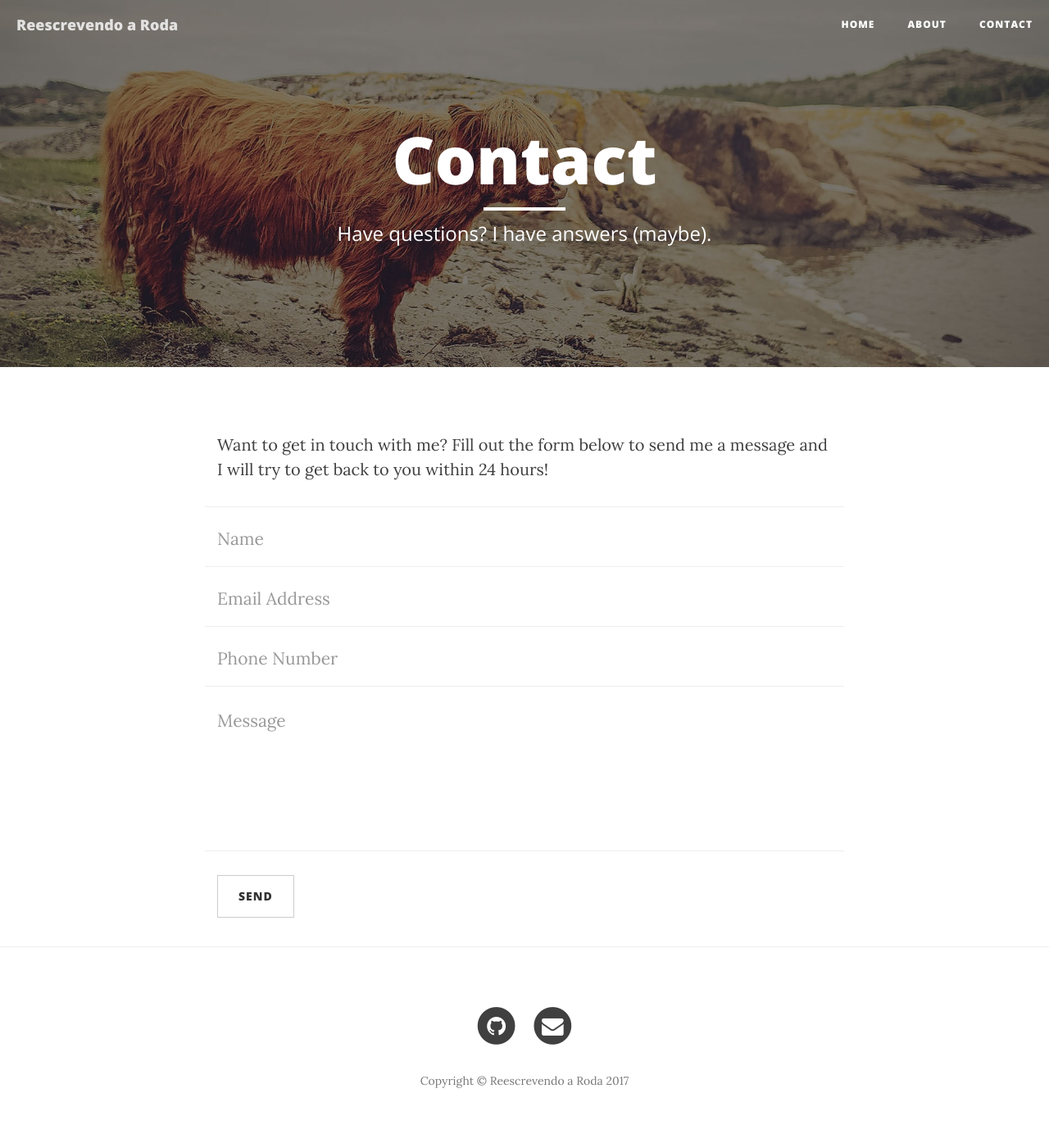
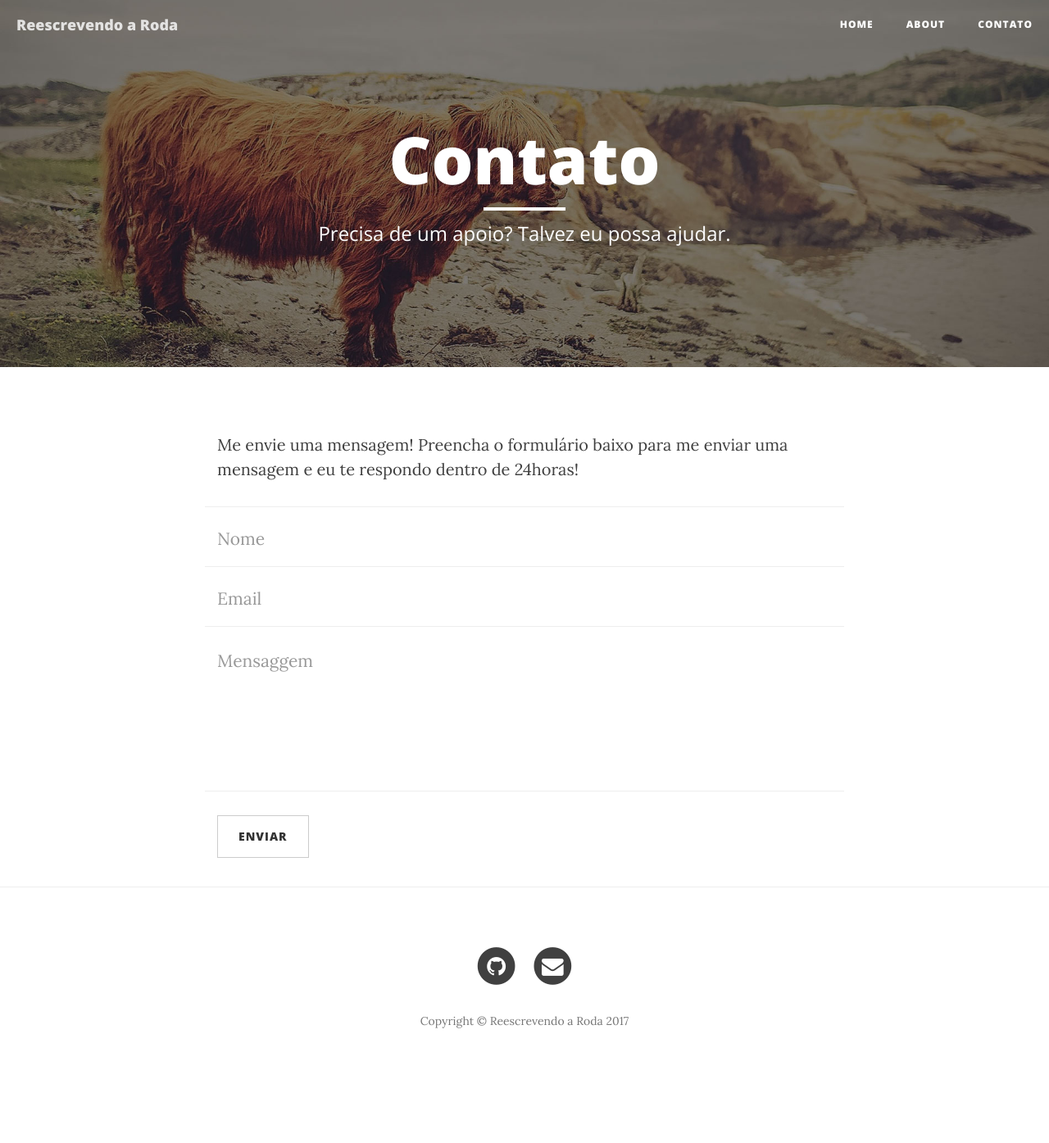
Before and after one commit to ZehT/reescrevendoaroda, a Jekyll site: the page built from contact.html, in a window 1280 px wide. Shown: the whole page at 82% size. Built offline with Jekyll 4.4.1, drawn with Linux system fonts in a browser that asks for light colours; nearby versions of some CDN libraries; after the commit the page ends 1322 px from its top, so only the background shows below that.

Commit message:
ajustes + mail with https://formspree.io/

```diff
--- a/contact.html
+++ b/contact.html
@@ -1,40 +1,31 @@
 ---
 layout: page
-title: "Contact"
-description: "Have questions? I have answers (maybe)."
+title: "Contato"
+description: "Precisa de um apoio? Talvez eu possa ajudar."
 header-img: "img/contact-bg.jpg"
 ---
 
-<p>Want to get in touch with me? Fill out the form below to send me a message and I will try to get back to you within 24 hours!</p>
-<!-- Contact Form - Enter your email address on line 19 of the mail/contact_me.php file to make this form work. -->
-<!-- WARNING: Some web hosts do not allow emails to be sent through forms to common mail hosts like Gmail or Yahoo. It's recommended that you use a private domain email address! -->
-<!-- NOTE: To use the contact form, your site must be on a live web host with PHP! The form will not work locally! -->
-<form name="sentMessage" id="contactForm" novalidate>
+<p>Me envie uma mensagem! Preencha o formulário baixo para me enviar uma mensagem e eu te respondo dentro de 24horas!</p>
+
+<form method="post"  action="http://formspree.io/jhtrein@gmail.com" novalidate>
     <div class="row control-group">
         <div class="form-group col-xs-12 floating-label-form-group controls">
-            <label>Name</label>
-            <input type="text" class="form-control" placeholder="Name" id="name" required data-validation-required-message="Please enter your name.">
+            <label>Nome</label>
+            <input type="text" class="form-control" id="name" placeholder="Nome" name="name" required data-validation-required-message="Não esqueça seu nome">
             <p class="help-block text-danger"></p>
         </div>
     </div>
     <div class="row control-group">
         <div class="form-group col-xs-12 floating-label-form-group controls">
-            <label>Email Address</label>
-            <input type="email" class="form-control" placeholder="Email Address" id="email" required data-validation-required-message="Please enter your email address.">
-            <p class="help-block text-danger"></p>
-        </div>
-    </div>
-    <div class="row control-group">
-        <div class="form-group col-xs-12 floating-label-form-group controls">
-            <label>Phone Number</label>
-            <input type="tel" class="form-control" placeholder="Phone Number" id="phone" required data-validation-required-message="Please enter your phone number.">
+            <label>Email</label>
+            <input type="email" class="form-control" id="email" placeholder="Email" name="_replyto" required data-validation-required-message="Não esqueça seu e-mail">
             <p class="help-block text-danger"></p>
         </div>
     </div>
     <div class="row control-group">
         <div class="form-group col-xs-12 floating-label-form-group controls">
             <label>Message</label>
-            <textarea rows="5" class="form-control" placeholder="Message" id="message" required data-validation-required-message="Please enter a message."></textarea>
+            <textarea rows="5" class="form-control" id="message" placeholder="Mensaggem" name="message" required data-validation-required-message="Não esqueça da mensagem."></textarea>
             <p class="help-block text-danger"></p>
         </div>
     </div>
@@ -42,7 +33,7 @@ header-img: "img/contact-bg.jpg"
     <div id="success"></div>
     <div class="row">
         <div class="form-group col-xs-12">
-            <button type="submit" class="btn btn-default">Send</button>
+            <button type="submit" class="btn btn-default">Enviar</button>
         </div>
     </div>
 </form>
--- a/index.html
+++ b/index.html
@@ -14,7 +14,7 @@
         </h3>
         {% endif %}
     </a>
-    <p class="post-meta">Posted by {% if post.author %}{{ post.author }}{% else %}{{ site.title }}{% endif %} on {{ post.date | date: "%B %-d, %Y" }}</p>
+    <p class="post-meta">Postado por {% if post.author %}{{ post.author }}{% else %}{{ site.title }}{% endif %} on {{ post.date | date: "%B %-d, %Y" }}</p>
 </div>
 <hr>
 {% endfor %}
```
Also changed, not shown: other parts of index.html (+2 -2 lines), about.html (+2 -6 lines), README.md, 2 other files.
